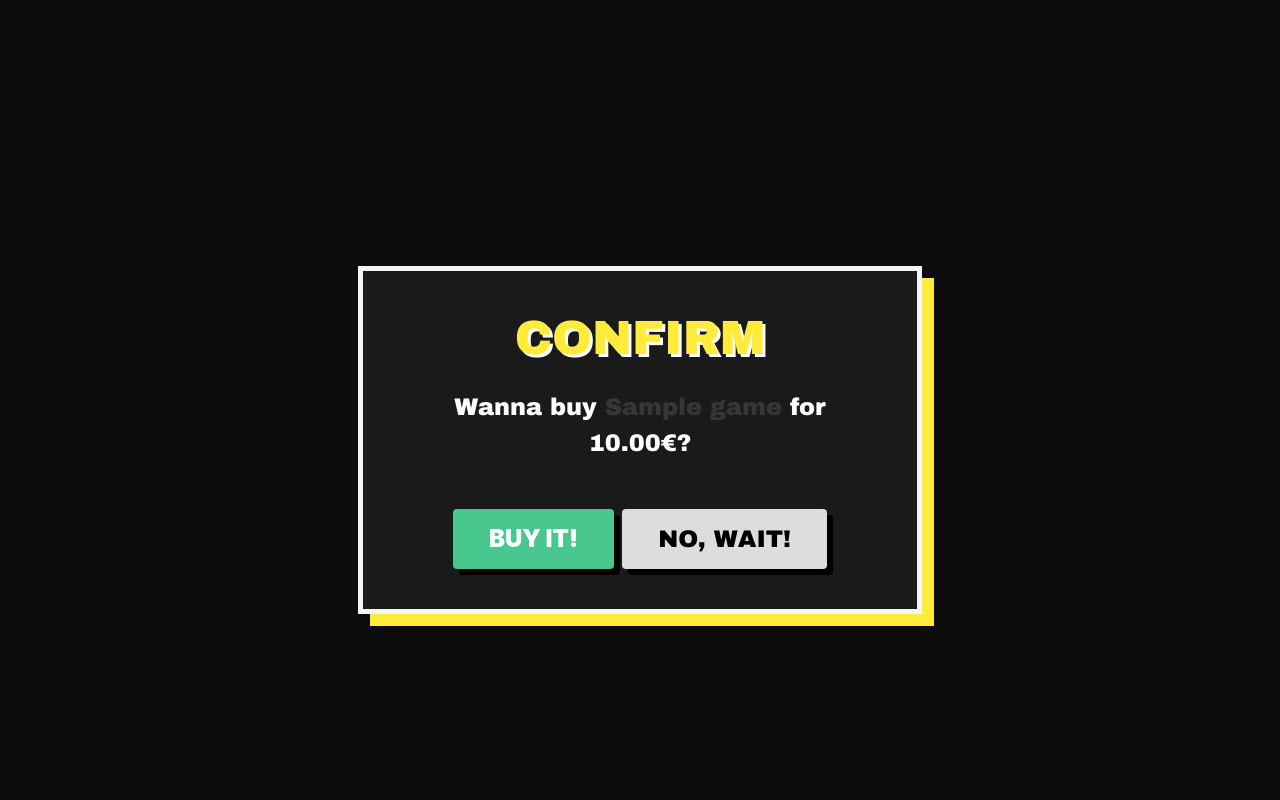
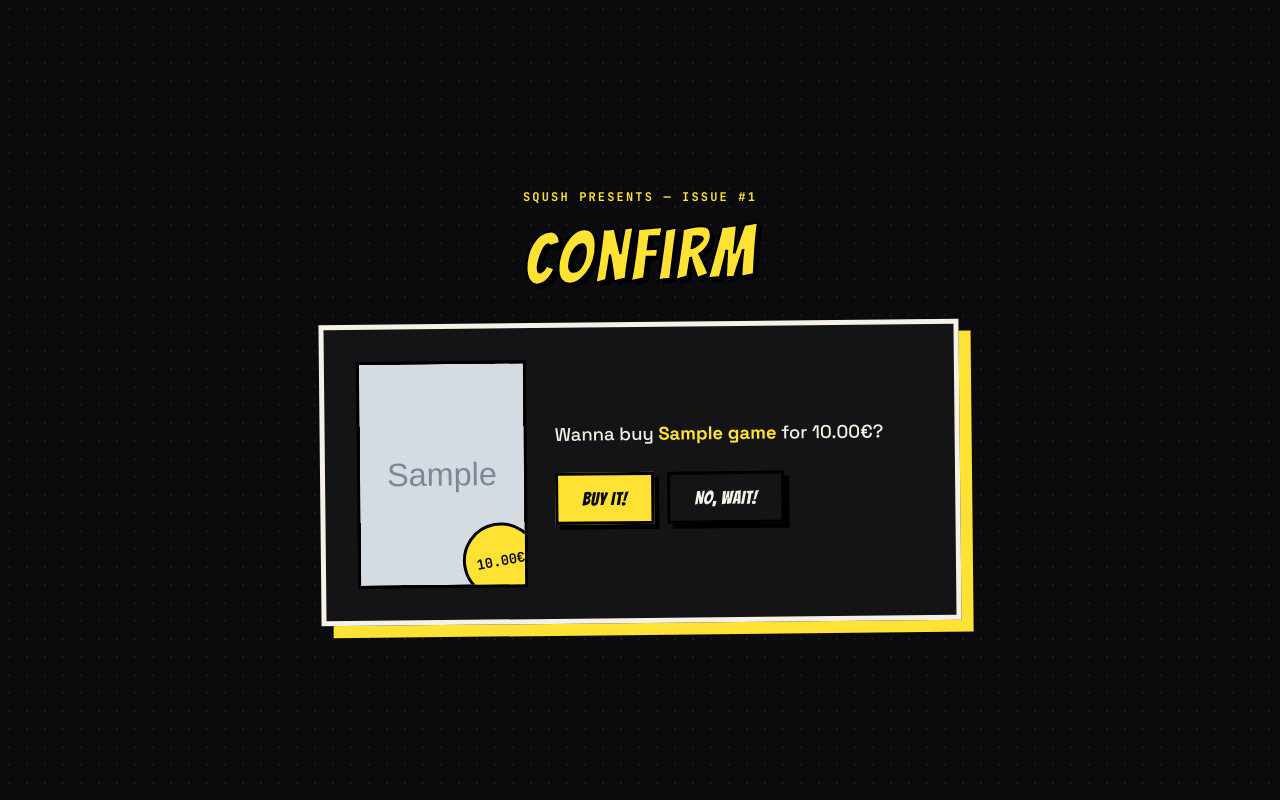
Before and after one commit to DerRealeHier/sqush.io, a Flask app: page /buy/1 in a window 1280 px wide. Run offline with Flask 3, Linux system fonts and the light colour scheme; tables that the repository leaves empty hold one stand-in row (values such as "Sample post"); grey boxes marked "Sample" are stand-in pictures; some libraries are stand-ins or nearby versions.

Commit message:
updated the UI version 0.5

```diff
--- a/templates/buy.html
+++ b/templates/buy.html
@@ -4,85 +4,257 @@
     <meta charset="utf-8">
     <meta name="viewport" content="width=device-width, initial-scale=1">
     <title>CONFIRM - {{ game.title }}</title>
-    <link rel="stylesheet" href="https://cdn.jsdelivr.net/npm/bulma@0.9.0/css/bulma.min.css">
+
+    <!-- NOTE: dropped the Bulma CDN. This is the only page in the project
+         pulling in a whole second CSS framework (the rest of the site is
+         Bootstrap per your style.css refactor), and this page is simple
+         enough to not need a framework at all — one less clash, one less
+         external request. Everything below is plain CSS, scoped to this
+         page's own classes so it can't collide with global styles. -->
+    <link rel="preconnect" href="https://fonts.googleapis.com">
+    <link rel="preconnect" href="https://fonts.gstatic.com" crossorigin>
+    <link href="https://fonts.googleapis.com/css2?family=Bangers&family=Space+Grotesk:wght@500;700&family=JetBrains+Mono:wght@700&display=swap" rel="stylesheet">
+
     <script src="https://js.stripe.com/v3/"></script>
     <script src="{{ url_for('static', filename='JS/script.js') }}" defer></script>
 
     <style>
-        .section {
+        :root {
+            --ink: #0b0b0d;
+            --panel: #141416;
+            --paper: #f5f1e6;
+            --yellow: #ffe234;
+            --pink: #ff3b5c;
+            --line: #000000;
+        }
+
+        * { box-sizing: border-box; }
+
+        body {
+            margin: 0;
             min-height: 100vh;
+            background-color: var(--ink);
+            /* Faint halftone dot texture — a comic-print detail rather than a flat background. */
+            background-image: radial-gradient(rgba(255, 255, 255, 0.06) 1.5px, transparent 1.5px);
+            background-size: 18px 18px;
+            color: var(--paper);
+            font-family: 'Space Grotesk', sans-serif;
             display: flex;
             align-items: center;
             justify-content: center;
-        }
-        body {
-            background-color: #0d0d0d;
-            color: #fff;
-            font-family: 'Arial Black', sans-serif;
-            height: 100%;
-            margin: 0;
+            padding: 3rem 1.25rem;
         }
 
-        .comic-frame {
-            border: 5px solid #f4f4f4;
-            box-shadow: 12px 12px 0px #ffeb3b;
-            padding: 40px;
-            background: #1a1a1a;
-            margin-top: 80px;
+        .wrap {
+            width: 100%;
+            max-width: 640px;
+        }
+
+        .eyebrow {
+            text-align: center;
+            font-family: 'JetBrains Mono', monospace;
+            font-weight: 700;
+            letter-spacing: 0.18em;
+            text-transform: uppercase;
+            font-size: 0.75rem;
+            color: var(--yellow);
+            margin-bottom: 0.75rem;
+        }
+
+        .headline {
+            text-align: center;
+            font-family: 'Bangers', sans-serif;
+            font-weight: 400;
+            font-size: clamp(2.75rem, 8vw, 4.5rem);
+            letter-spacing: 0.04em;
+            color: var(--yellow);
+            -webkit-text-stroke: 2px var(--line);
+            text-shadow: 4px 4px 0 var(--line);
+            margin: 0 0 1.75rem;
+            transform: rotate(-2deg);
+        }
+
+        /* The panel: this hard offset shadow is the site's existing signature
+           (kept, not reinvented) — a slight rotation makes it feel placed
+           down like a physical comic panel rather than a centered form. */
+        .comic-panel {
+            background: var(--panel);
+            border: 5px solid var(--paper);
+            box-shadow: 12px 12px 0 var(--yellow);
+            transform: rotate(-0.6deg);
+            padding: 2rem;
+            display: grid;
+            grid-template-columns: 170px 1fr;
+            gap: 1.75rem;
+            align-items: center;
+        }
+
+        .cover {
+            position: relative;
+            aspect-ratio: 3 / 4;
+            border: 3px solid var(--line);
+            overflow: hidden;
+            background:
+                    repeating-linear-gradient(45deg, #26262a 0 10px, #201f22 10px 20px);
+        }
+
+        .cover img {
+            width: 100%;
+            height: 100%;
+            object-fit: cover;
+            display: block;
+        }
+
+        .cover .cover-fallback {
+            position: absolute;
+            inset: 0;
+            display: flex;
+            align-items: center;
+            justify-content: center;
+            padding: 0.5rem;
+            font-family: 'Bangers', sans-serif;
+            font-size: 1.1rem;
+            text-align: center;
+            color: var(--paper);
+            text-shadow: 2px 2px 0 var(--line);
+        }
+
+        /* Price sticker — like a price tag stuck on a boxed game, the one
+           deliberate "extra" element this page gets, kept everywhere else quiet. */
+        .price-tag {
+            position: absolute;
+            bottom: -14px;
+            right: -14px;
+            width: 76px;
+            height: 76px;
+            border-radius: 50%;
+            background: var(--yellow);
+            border: 3px solid var(--line);
+            display: flex;
+            align-items: center;
+            justify-content: center;
+            transform: rotate(-10deg);
+            box-shadow: 3px 3px 0 var(--line);
+        }
+
+        .price-tag span {
+            font-family: 'JetBrains Mono', monospace;
+            font-weight: 700;
+            font-size: 0.85rem;
+            color: var(--ink);
+            text-align: center;
+            line-height: 1.1;
+        }
+
+        .info p {
+            margin: 0 0 1.5rem;
+            font-size: 1.15rem;
+            line-height: 1.5;
+        }
+
+        .info strong {
+            color: var(--yellow);
+        }
+
+        .actions {
+            display: flex;
+            flex-wrap: wrap;
+            gap: 0.85rem;
         }
 
         .btn-comic {
-            border: 4px solid #000 ;
-            box-shadow: 6px 6px 0px #000 ;
-            font-weight: 900;
+            font-family: 'Bangers', sans-serif;
+            font-size: 1.15rem;
+            letter-spacing: 0.03em;
             text-transform: uppercase;
-            padding: 1.5rem 2rem ;
-            transition: transform 0.1s;
+            border: 3px solid var(--line);
+            box-shadow: 5px 5px 0 var(--line);
+            padding: 0.85rem 1.5rem;
+            cursor: pointer;
+            text-decoration: none;
+            display: inline-flex;
+            align-items: center;
+            justify-content: center;
+            transition: transform 0.12s ease, box-shadow 0.12s ease;
         }
 
-        .btn-comic:hover {
-            transform: translate(-2px, -2px);
+        .btn-comic:hover,
+        .btn-comic:focus-visible {
+            transform: translate(-3px, -3px);
+            box-shadow: 8px 8px 0 var(--line);
         }
 
-
-        .title {
-            color: #ffeb3b ;
-            text-transform: uppercase;
-            font-size: 3rem ;
-            text-shadow: 3px 3px 0px #fff;
+        .btn-comic:active {
+            transform: translate(0, 0);
+            box-shadow: 2px 2px 0 var(--line);
         }
 
+        .btn-comic:focus-visible {
+            outline: 3px solid var(--paper);
+            outline-offset: 2px;
+        }
 
-        .button.is-light {
-            background-color: #ddd ;
-            color: #000 ;
+        .btn-buy {
+            background: var(--yellow);
+            color: var(--ink);
+        }
+
+        .btn-cancel {
+            background: transparent;
+            color: var(--paper);
+        }
+
+        .btn-cancel:hover,
+        .btn-cancel:focus-visible {
+            background: var(--pink);
+            color: var(--ink);
+        }
+
+        @media (max-width: 560px) {
+            .comic-panel {
+                grid-template-columns: 1fr;
+                text-align: center;
+            }
+            .cover { width: 140px; margin: 0 auto; }
+            .actions { justify-content: center; }
+        }
+
+        @media (prefers-reduced-motion: reduce) {
+            .btn-comic { transition: none; }
         }
     </style>
+</head>
 <body>
 
-<section class="section">
-    <div class="container">
-        <div class="columns is-centered">
-            <div class="column is-half">
-                <div class="comic-frame has-text-centered">
-                    <h1 class="title">CONFIRM</h1>
-                    <p class="is-size-4 mb-6">Wanna buy <strong>{{ game.title }}</strong> for {{ "%.2f"|format(game.display_price) }}€?</p>
+<div class="wrap">
+    <p class="eyebrow">Sqush presents &mdash; issue #{{ game.id }}</p>
+    <h1 class="headline">Confirm</h1>
 
-                    <form id="payment-form">
-                        <div class="buttons is-centered">
-                            <button type="button" class="button is-success is-large btn-comic" id="submitBtn" data-game-id="{{ game.id }}">
-                                BUY IT!
-                            </button>
-                            <a href="{{ url_for('game_detail', game_id=game.id) }}" class="button is-light is-large btn-comic">
-                                NO, WAIT!
-                            </a>
-                        </div>
-                    </form>
-                </div>
+    <div class="comic-panel">
+        <div class="cover">
+            {% if game.image_path %}
+            <img src="{{ url_for('static', filename=game.image_path) }}" alt="{{ game.title }} cover art">
+            {% else %}
+            <div class="cover-fallback">{{ game.title }}</div>
+            {% endif %}
+            <div class="price-tag">
+                <span>{{ "%.2f"|format(game.display_price) }}&euro;</span>
+            </div>
+        </div>
+
+        <div class="info">
+            <p>Wanna buy <strong>{{ game.title }}</strong> for {{ "%.2f"|format(game.display_price) }}&euro;?</p>
+            <div class="actions">
+                <button type="button" class="btn-comic btn-buy" id="submitBtn" data-game-id="{{ game.id }}">
+                    Buy it!
+                </button>
+                <a href="{{ url_for('game_detail', game_id=game.id) }}" class="btn-comic btn-cancel">
+                    No, wait!
+                </a>
             </div>
         </div>
     </div>
-</section>
+</div>
 
 </body>
 </html>
```
